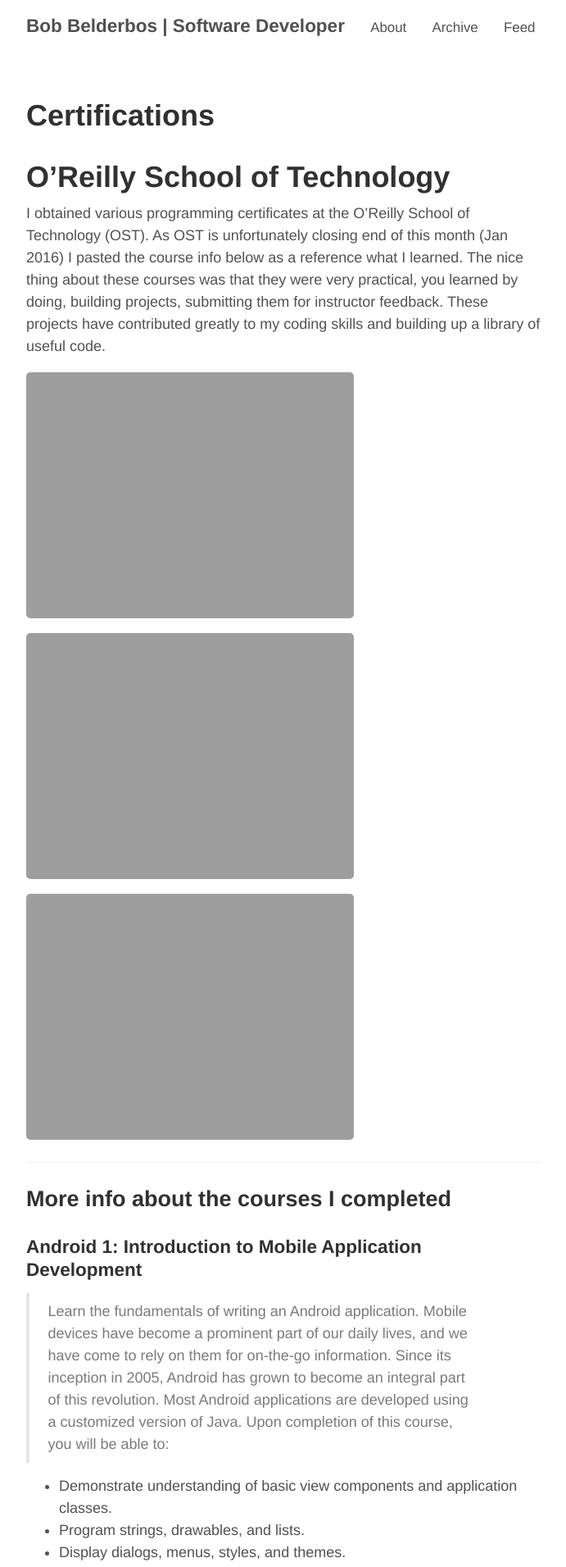
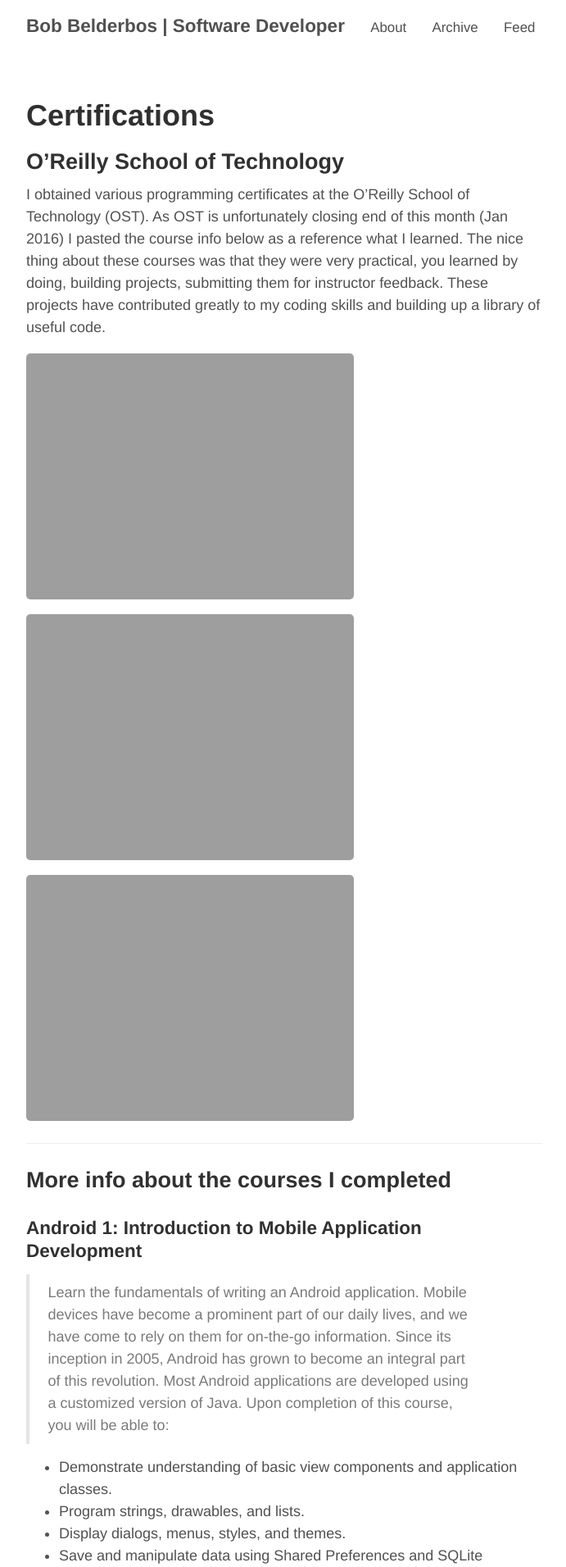
Before and after one commit to bbelderbos/bbelderbos.github.io, a Jekyll site: the page built from certifications.md, in a window 1280 px wide. Shown: the top 1911 px of the page at 82% size, without its empty margins (293-984 px from the left). Built offline with Jekyll 4.4.1, drawn with Linux system fonts in a browser that asks for light colours.

Commit message:
first header needs to be h2 on cert page

```diff
--- a/certifications.md
+++ b/certifications.md
@@ -3,7 +3,7 @@ layout: page
 title: Certifications
 ---
 
-# O'Reilly School of Technology
+## O'Reilly School of Technology
 
 I obtained various programming certificates at the O'Reilly School of Technology (OST). As OST is unfortunately closing end of this month (Jan 2016) I pasted the course info below as a reference what I learned. The nice thing about these courses was that they were very practical, you learned by doing, building projects, submitting them for instructor feedback. These projects have contributed greatly to my coding skills and building up a library of useful code.
 
```
